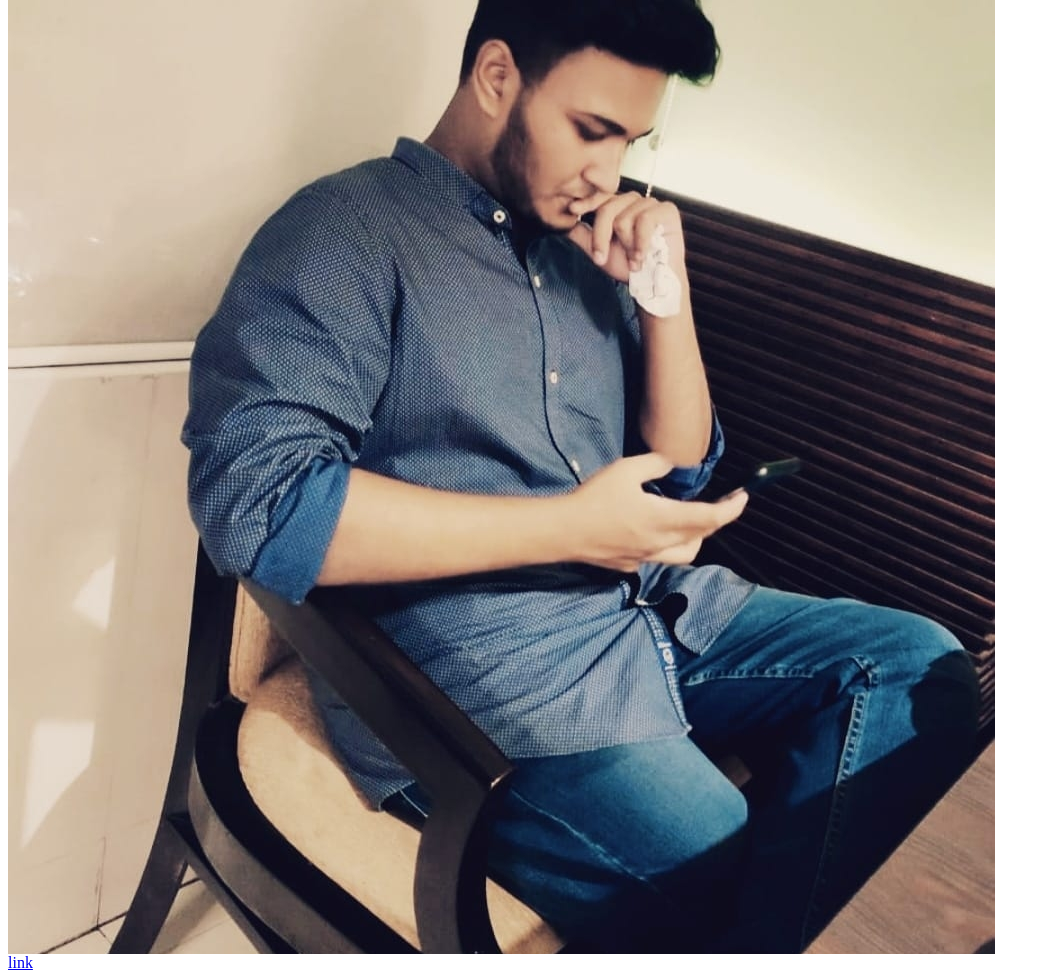
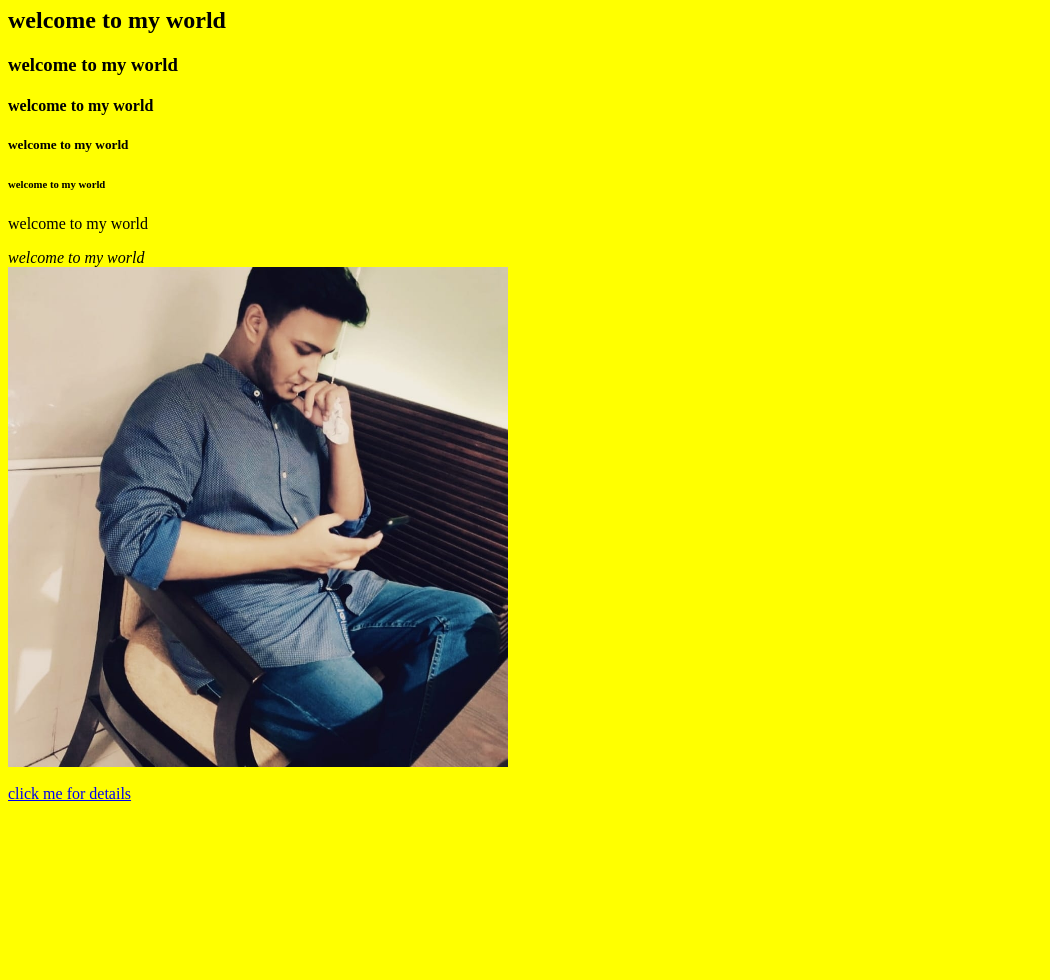
Before and after one commit to pranto011/first-web-practise, a plain HTML site: page index.html in a window 1280 px wide. Shown: the part 99-1079 px from the top of the page, without its empty margins (0-1050 px from the left). After the commit the page ends 910 px from the top, so only its background shows below. Drawn offline with Linux system fonts and the light colour scheme.

Commit message:
Update index.html

```diff
--- a/index.html
+++ b/index.html
@@ -6,14 +6,25 @@ parnto
 </head>
 
 
-<body>
+<body bgcolor="yellow">
+
+<b>welcome to my world</b>
 <h1>welcome to my world</h1>
+<h2>welcome to my world</h2>
+<h3>welcome to my world</h3>
+<h4>welcome to my world</h4>
+<h5>welcome to my world</h5>
+<h6>welcome to my world</h6>
 
+<p>welcome to my world</p>
+<i>welcome to my world</i>
+<br>
 
-<img src="zip.jpg">
-</br>
+<img src="zip.jpg" height ="500px" width="500px" >
+<br>
+<br>
 
-<a href="https://www.facebook.com/zahidulislam.pranto.33"> link
+<a href="https://www.facebook.com/zahidulislam.pranto.33"> click me for details
 </a>
 
 
```
